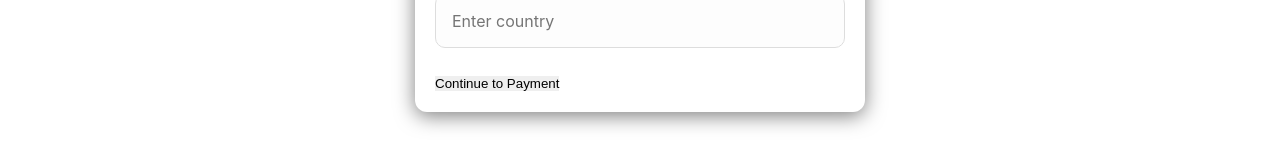
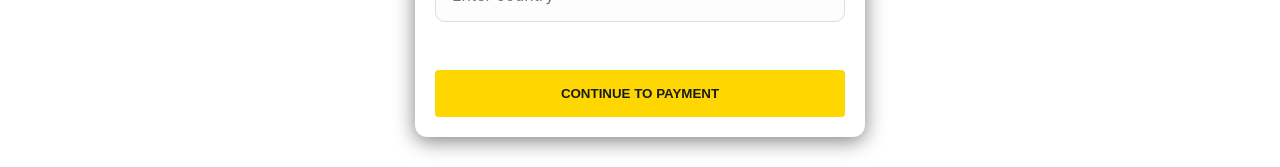
Before and after one commit to ZemzemDev/E-commerce, a React (Vite) app in the folder client/: page /shipping in a window 1280 px wide. Shown: the part 605-772 px from the top of the page. Built offline with nearby package versions, Linux system fonts and the light colour scheme; no server answers; sample sign-in values are in the browser's storage.

Commit message:
style auth-btn buttons to match place order style

```diff
--- a/client/src/styles/index.css
+++ b/client/src/styles/index.css
@@ -54,3 +54,40 @@ button {
     transform: translateY(-5px);
     box-shadow: 0 8px 30px rgba(255, 215, 0, 0.1);
 }
+
+.auth-btn {
+    width: 100%;
+    padding: 1rem;
+    background: var(--primary-color);
+    color: var(--secondary-color);
+    font-weight: 800;
+    text-transform: uppercase;
+    border-radius: 4px;
+    margin-top: 1.5rem;
+    border: none;
+    cursor: pointer;
+    transition: var(--transition);
+}
+
+.auth-btn:hover {
+    opacity: 0.9;
+    transform: translateY(-2px);
+}
+
+.auth-btn:disabled {
+    opacity: 0.5;
+    cursor: not-allowed;
+    transform: none;
+}
+
+.w-full {
+    width: 100%;
+}
+
+.mt-4 {
+    margin-top: 1.5rem;
+}
+
+.mb-3 {
+    margin-bottom: 1rem;
+}
```
